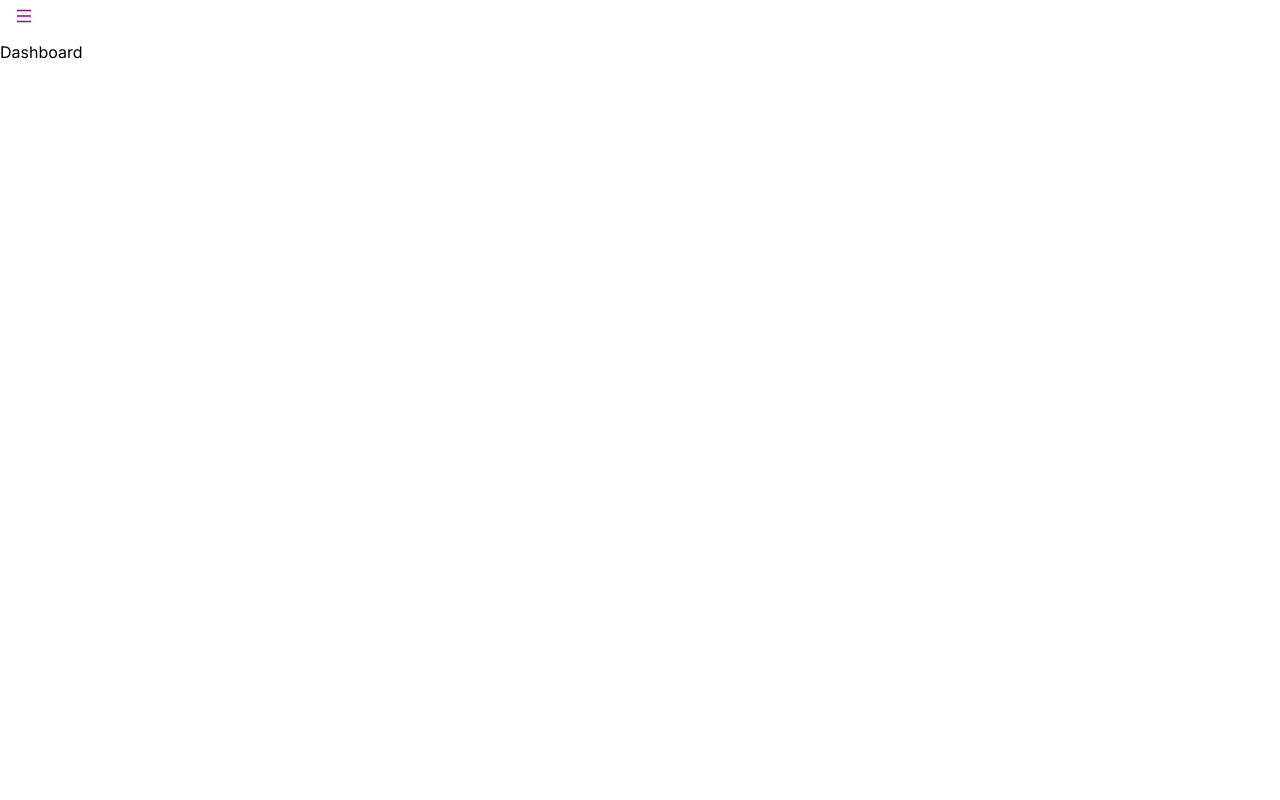
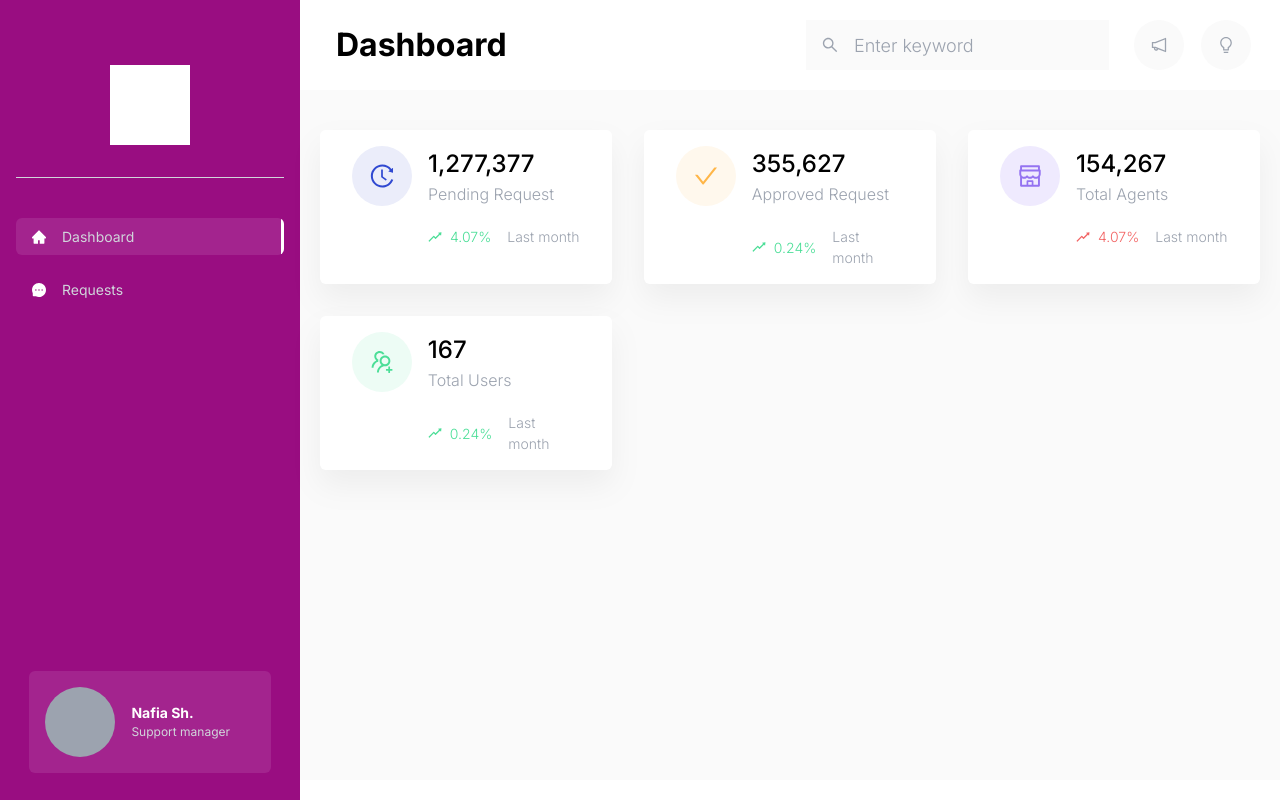
Before and after one commit to beatz-steph/blu, a Next.js app: page /project-2/dashboard in a window 1280 px wide. Built offline with nearby package versions, Linux system fonts and the light colour scheme.

Commit message:
summary card

```diff
--- a/app/project-1/styles.css
+++ b/app/project-1/styles.css
@@ -18,3 +18,5 @@
   animation-iteration-count: infinite;
   animation-timing-function: linear;
 }
+
+/* Hello */
--- /dev/null
+++ b/app/project-2/dashboard/components/header.tsx
@@ -0,0 +1,35 @@
+import {
+  NotificationOutlined,
+  SearchOutlined,
+  BulbOutlined,
+} from "@ant-design/icons";
+import React from "react";
+
+const Header = () => {
+  return (
+    <div className="bg-white p-5 md:flex md:items-center md:gap-4">
+      <div className="text-[18px] font-[700] md:text-[24px] lg:text-[32px] pl-4 md:flex-[1]">
+        Dashboard
+      </div>
+      <div className="md:flex-[2] lg:flex-[1] flex gap-4">
+        <div className="flex flex-[1] lg:flex-[2] w-[100%] text-gray-400 bg-[#FAFAFA] px-4 ">
+          <SearchOutlined className="text-gray-400" width={24} height={24} />
+          <input
+            className="bg-transparent outline-none text-[14px] md:text-[18px] text-gray-600 px-4 py-2 w-[100%] placeholder:font-light"
+            placeholder="Enter keyword"
+          />
+        </div>
+        <div className="flex-[1] hidden lg:flex justify-between gap-2 xl:justify-evenly">
+          <div className="w-[50px] h-[50px] rounded-full bg-[#FAFAFA] flex items-center justify-center">
+            <NotificationOutlined className="text-gray-400" />
+          </div>
+          <div className="w-[50px] h-[50px] rounded-full bg-[#FAFAFA] flex items-center justify-center">
+            <BulbOutlined className="text-gray-400" />
+          </div>
+        </div>
+      </div>
+    </div>
+  );
+};
+
+export default Header;
--- a/app/project-2/dashboard/components/navigation.tsx
+++ b/app/project-2/dashboard/components/navigation.tsx
@@ -4,6 +4,7 @@ import React, { useState } from "react";
 import { navigationData } from "../data";
 import { MenuOutlined } from "@ant-design/icons";
 import { usePathname } from "next/navigation";
+import Link from "next/link";
 
 const activeStyle =
   "after:content-[''] after:absolute after:right-0 after:top-0 after:w-[3px] after:h-[100%] after:bg-white bg-[#A3248E]";
@@ -16,34 +17,48 @@ const Navigation = () => {
   const activeRoute = path.split("/")[2];
 
   return (
-    <div className="w-[100%] h-10 px-4 text-white flex items-center">
+    <div className="w-[100%] px-4 text-white flex items-center">
       <div
-        className="block w-[24px] h-[24px]"
+        className="w-[fit-content] h-10 flex items-center lg:hidden"
         onClick={() => setShowMenu(true)}
       >
         <MenuOutlined className="text-[#990D81] " />
       </div>
       <div
-        className={`w-[100%] h-[100svh] fixed flex flex-col bg-[#990D81] top-0 left-0 p-4 ${
-          !showMenu ? "hidden" : ""
+        className={`w-[100%] md:w-[50%] lg:w-[300px] h-[100svh] fixed flex-col bg-[#990D81] top-0 left-0 p-4  lg:flex ${
+          !showMenu ? "hidden" : "flex"
         }`}
       >
         <div className="flex flex-[1] items-center justify-center w-[100%] mt-8 pb-4 border-b-[0.5px] border-b-gray-300">
           <div className="h-[80px] w-[80px] bg-white">LOGO</div>
         </div>
 
-        <div className="flex-[4] mt-10">
+        <div className="flex-[4] flex flex-col gap-4 mt-10">
           {navigationData.map((item) => (
-            <div
-              className={`px-4 text-[14px] font-[300] flex item-center py-2 gap-2 rounded-md relative overflow-hidden ${
+            <Link
+              href={item.path}
+              className={`px-4 text-[14px] font-[400] flex item-center py-2 gap-4 rounded-md relative overflow-hidden first:text-white ${
                 activeRoute === item.path ? activeStyle : ""
               }`}
               key={`navigation-${Math.random()}`}
             >
               {item.Icon}
-              {item.text}
+              <span className="text-gray-300">{item.text}</span>
+            </Link>
+          ))}
+        </div>
+        <div className="flex-[1]">
+          <div className="w-[90%] mx-auto p-4 rounded-md flex items-center gap-4 bg-[#A3248E]">
+            <div className="w-[70px] h-[70px] rounded-full bg-gray-400" />
+            <div>
+              <span className="text-white text-[14px] font-[700]">
+                Nafia Sh.
+              </span>
+              <span className="text-gray-300 text-[12px] font-[400]">
+                Support manager
+              </span>
             </div>
-          ))}
+          </div>
         </div>
       </div>
     </div>
--- /dev/null
+++ b/app/project-2/dashboard/components/summary.tsx
@@ -0,0 +1,62 @@
+"use client";
+
+import React from "react";
+import SummaryCard from "./summary_card";
+import {
+  CheckOutlined,
+  HistoryOutlined,
+  ShopOutlined,
+  UsergroupAddOutlined,
+} from "@ant-design/icons";
+
+const data = [
+  {
+    text: "Pending Request",
+    value: 1277377,
+    Icon: <HistoryOutlined width={24} height={24} />,
+    iconColor: "#3049D1",
+    info: "4.07%",
+    iconBg: "#EBEDFA",
+    infoColor: "#4BDE97",
+  },
+  {
+    text: "Approved Request",
+    value: 355627,
+    Icon: <CheckOutlined width={24} height={24} />,
+    iconColor: "#FFB648",
+    info: "0.24%",
+    iconBg: "#FFF8ED",
+    infoColor: "#4BDE97",
+  },
+
+  {
+    text: "Total Agents",
+    value: 154267,
+    Icon: <ShopOutlined width={24} height={24} />,
+    iconColor: "#9473F1",
+    info: "4.07%",
+    iconBg: "#EFEAFE",
+    infoColor: "#F26464",
+  },
+  {
+    text: "Total Users",
+    value: 167,
+    Icon: <UsergroupAddOutlined width={24} height={24} />,
+    iconColor: "#4BDE97",
+    info: "0.24%",
+    iconBg: "#EDFCF5",
+    infoColor: "#4BDE97",
+  },
+];
+
+const Summary = () => {
+  return (
+    <div className="pt-5 w-[100%] grid grid-cols-1 md:grid-cols-2 xl:grid-cols-3 2xl:grid-cols-4 gap-8 auto-rows-max">
+      {data.map((item) => (
+        <SummaryCard {...item} key={`summary-${Math.random()}`} />
+      ))}
+    </div>
+  );
+};
+
+export default Summary;
--- /dev/null
+++ b/app/project-2/dashboard/components/summary_card.tsx
@@ -0,0 +1,48 @@
+import { RiseOutlined } from "@ant-design/icons";
+
+const SummaryCard = ({
+  value,
+  text,
+  Icon,
+  iconBg,
+  iconColor,
+  info,
+  infoColor,
+}: {
+  value: number;
+  text: string;
+  Icon: JSX.Element;
+  iconBg: string;
+  iconColor: string;
+  infoColor: string;
+  info: string;
+}) => {
+  return (
+    <div className="px-8 py-4 rounded-md bg-white flex w-[100%] gap-4 drop-shadow-[0_15px_15px_rgba(0,0,0,0.05)] hover:scale-[1.1]">
+      <div
+        className="flex items-center justify-center w-[60px] h-[60px] rounded-full"
+        style={{ backgroundColor: iconBg }}
+      >
+        <div className={`transfirm scale-150`} style={{ color: iconColor }}>
+          {Icon}
+        </div>
+      </div>
+      <div>
+        <span className="text-[20px] xl:text-[24px] font-[500]">
+          {value?.toLocaleString("en-US") || 0}
+        </span>
+        <span className="text-[14px] xl:text-[16px] font-[300] text-gray-400 mb-5">
+          {text}
+        </span>
+        <div className="flex gap-4 font-[300] text-[12px] xl:text-[14px] text-gray-400">
+          <div className="flex gap-2" style={{ color: infoColor }}>
+            <RiseOutlined width={24} height={24} /> <span>{info}</span>
+          </div>
+          <span>Last month</span>
+        </div>
+      </div>
+    </div>
+  );
+};
+
+export default SummaryCard;
--- a/app/project-2/dashboard/data.tsx
+++ b/app/project-2/dashboard/data.tsx
@@ -5,11 +5,11 @@ export const navigationData: NavigationItem[] = [
   {
     text: "Dashboard",
     path: "dashboard",
-    Icon: <HomeFilled width={24} height={24} />,
+    Icon: <HomeFilled width={24} height={24} color="#fff" />,
   },
   {
     text: "Requests",
     path: "requests",
-    Icon: <MessageFilled width={24} height={24} />,
+    Icon: <MessageFilled width={24} height={24} color="#fff" />,
   },
 ];
--- a/app/project-2/dashboard/page.tsx
+++ b/app/project-2/dashboard/page.tsx
@@ -1,11 +1,17 @@
-import React from "react";
 import Navigation from "./components/navigation";
+import Header from "./components/header";
+import Summary from "./components/summary";
 
 const Project2 = () => {
   return (
     <div className="flex flex-col w-[100%]">
       <Navigation />
-      <div>Dashboard</div>
+      <div className="w-[100%] lg:w-[calc(100vw_-_300px)] ml-auto">
+        <Header />
+        <div className="w-[100%] flex flex-auto bg-[#FAFAFA] h-[calc(100vh_-_110px)] p-5">
+          <Summary />
+        </div>
+      </div>
     </div>
   );
 };
```
Also changed, not shown: tailwind.config.ts (+9 -9 lines), app/project-2/functions.ts (added).
